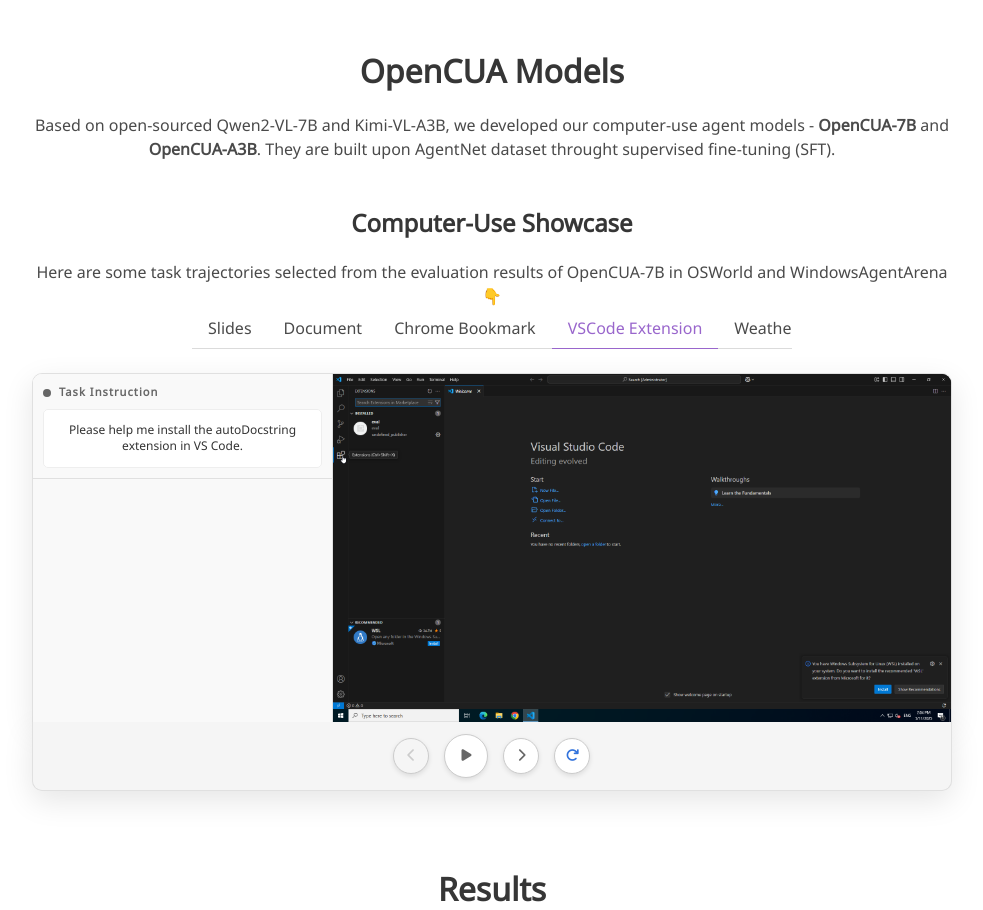
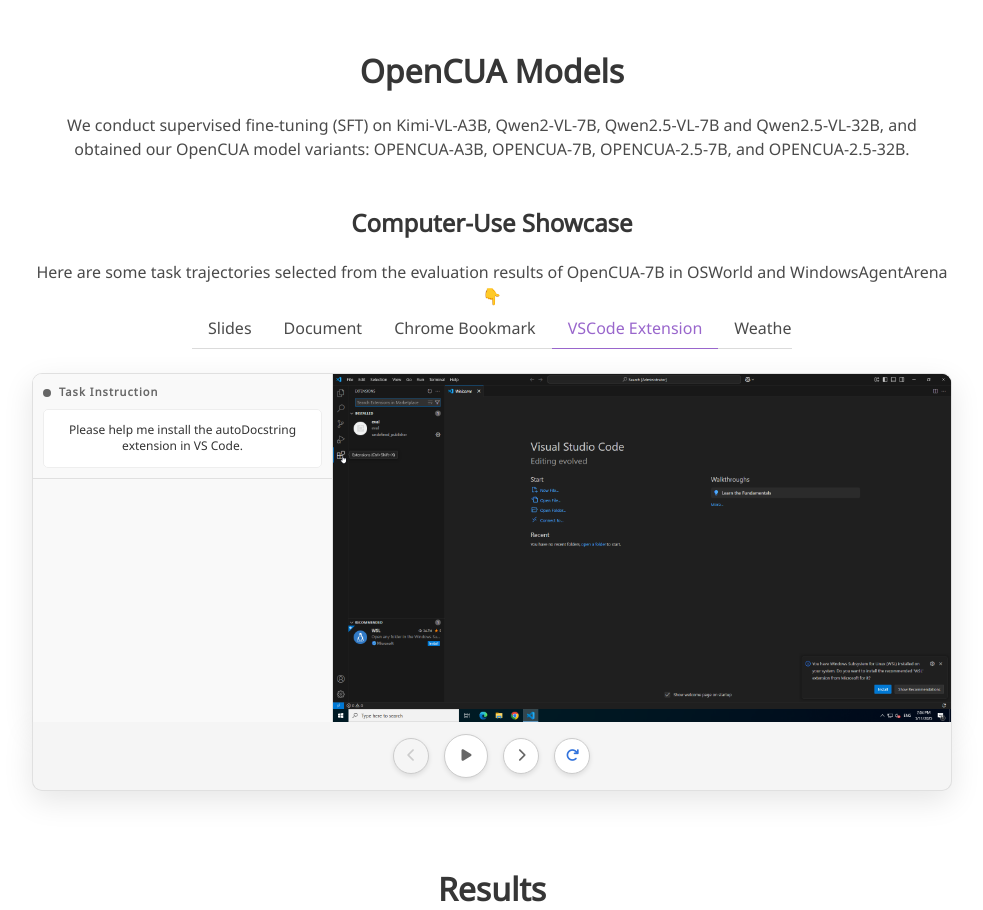
Before and after one commit to XinyuanWangCS/OpenCUA-Website, a plain HTML site: page index.html in a window 1280 px wide. Shown: the part 3491-4401 px from the top of the page, without its empty margins (148-1131 px from the left). Drawn offline with nearby package versions, Linux system fonts and the light colour scheme; no server answers; some icons are missing; a web font is replaced by a local one.

Commit message:
update text

```diff
--- a/index.html
+++ b/index.html
@@ -737,8 +737,7 @@
           <div class="column is-10">
             <h2 class="title is-3">OpenCUA Models</h2>
             <p>
-              Based on open-sourced Qwen2-VL-7B and Kimi-VL-A3B, we developed our computer-use agent models - <b>OpenCUA-7B</b> and <b>OpenCUA-A3B</b>.
-              They are built upon AgentNet dataset throught supervised fine-tuning (SFT).
+              We conduct supervised fine-tuning (SFT) on Kimi-VL-A3B, Qwen2-VL-7B, Qwen2.5-VL-7B and Qwen2.5-VL-32B, and obtained our OpenCUA model variants: OPENCUA-A3B, OPENCUA-7B, OPENCUA-2.5-7B, and OPENCUA-2.5-32B.
             <p>
             <br></br>
             <h3 class="title is-4">Computer-Use Showcase</h3>
```
